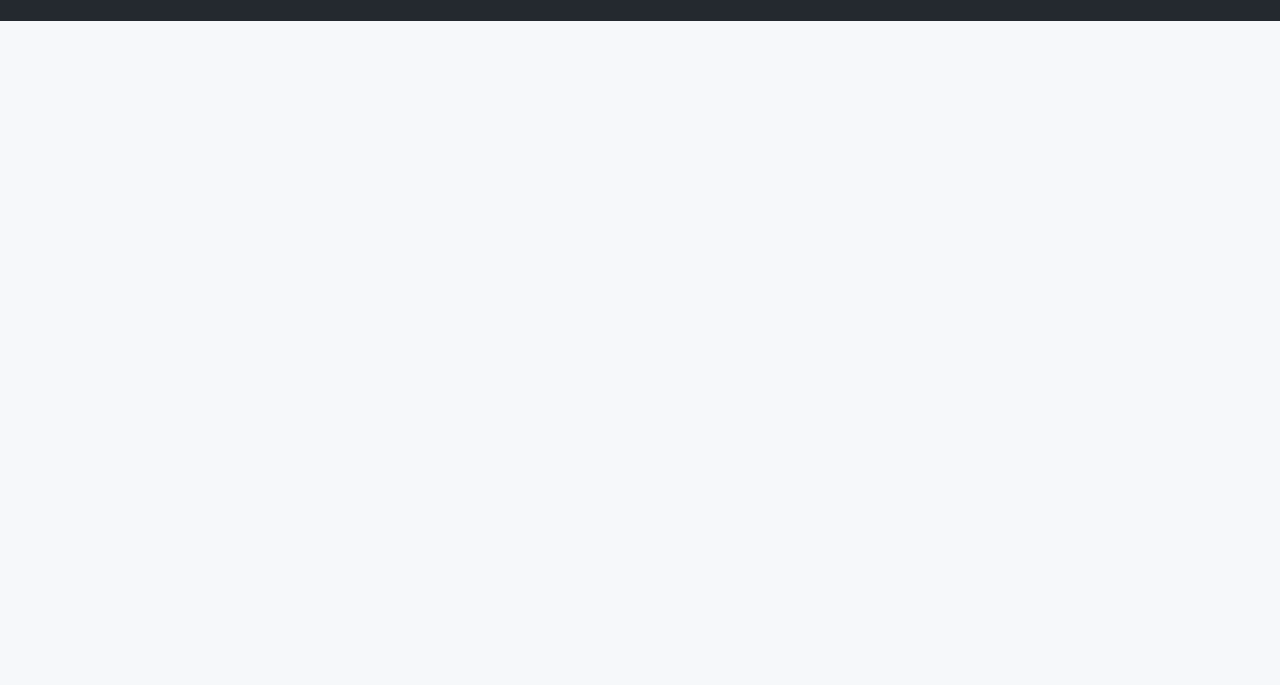
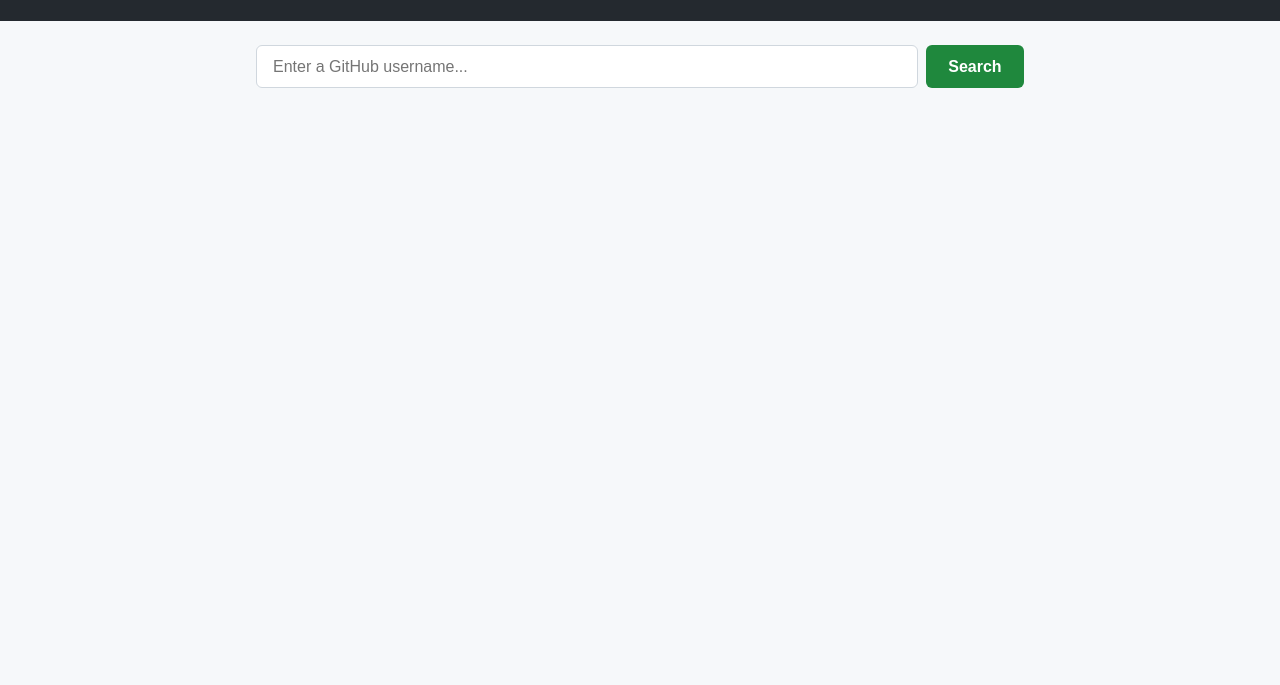
Before and after one commit to tusharTalan1/GIT_APP, a plain HTML site: page index.html in a window 1280 px wide. Shown: the part 115-800 px from the top of the page. Drawn offline with Linux system fonts and the light colour scheme.

Commit message:
Add search section

```diff
--- a/index.html
+++ b/index.html
@@ -14,7 +14,18 @@
   </header>
 
   <main id="app">
-    <!-- search section, profile card, repo list will go here in later commits -->
+    <section class="search-section">
+    <input
+      type="text"
+      id="username-input"
+      placeholder="Enter a GitHub username..."
+      autocomplete="off"
+    >
+    <button id="search-btn">Search</button>
+  </section>
+
+  <p id="error-message" class="error hide"></p>
+
   </main>
 
   <script src="app.js"></script>
--- a/style.css
+++ b/style.css
@@ -33,3 +33,51 @@ body {
   margin: 0 auto;
   padding: 1.5rem 1rem;
 }
+.search-section {
+  display: flex;
+  gap: 0.5rem;
+  margin-bottom: 1.5rem;
+}
+
+#username-input {
+  flex: 1;
+  padding: 0.7rem 1rem;
+  font-size: 1rem;
+  border: 1px solid #d0d7de;
+  border-radius: 6px;
+  outline: none;
+}
+
+#username-input:focus {
+  border-color: #0969da;
+  box-shadow: 0 0 0 3px rgba(9, 105, 218, 0.15);
+}
+
+#search-btn {
+  padding: 0.7rem 1.4rem;
+  font-size: 1rem;
+  font-weight: 600;
+  color: #ffffff;
+  background-color: #1f883d;
+  border: none;
+  border-radius: 6px;
+  cursor: pointer;
+  transition: background-color 0.15s ease;
+}
+
+#search-btn:hover {
+  background-color: #1a7f37;
+}
+
+.error {
+  color: #cf222e;
+  background-color: #fff1f0;
+  border: 1px solid #ffcecb;
+  padding: 0.6rem 1rem;
+  border-radius: 6px;
+  font-size: 0.9rem;
+}
+
+.hide {
+  display: none;
+}
```
